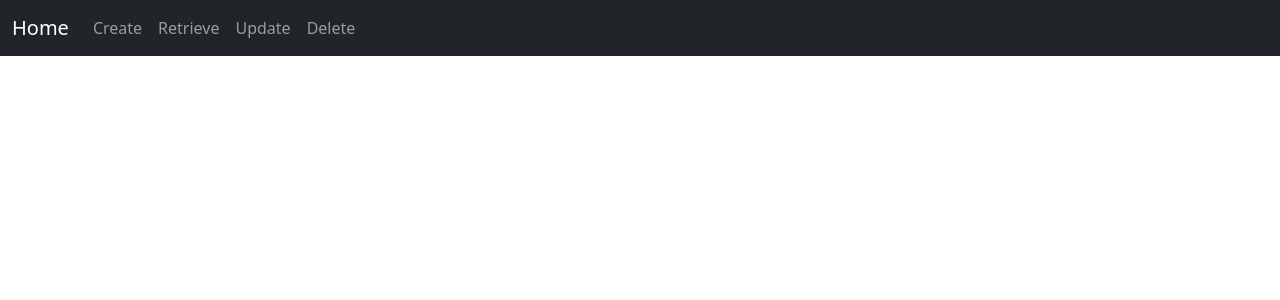
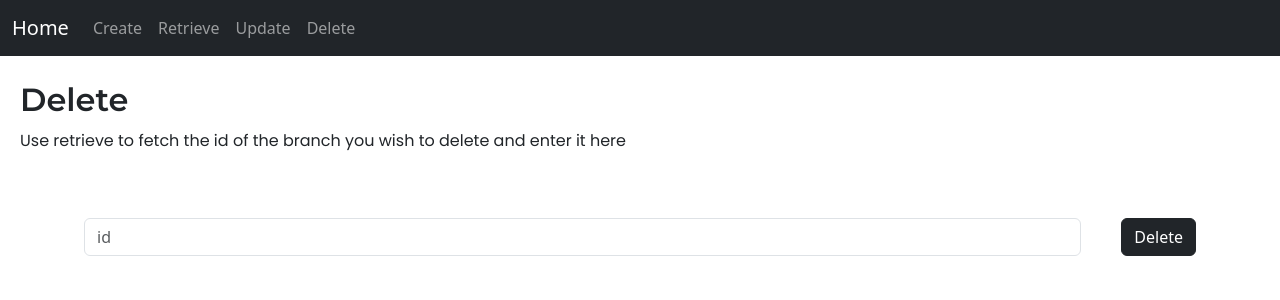
Before and after one commit to Riddikulus07/MultiClassDemo, a React (Vite) app in the folder client/: page /delete in a window 1280 px wide. Shown: the top 300 px of the page. Built offline with nearby package versions, Linux system fonts and the light colour scheme.

Commit message:
delete done

```diff
--- a/client/package.json
+++ b/client/package.json
@@ -18,6 +18,7 @@
     "react-dom": "^18.2.0",
     "react-icons": "^4.9.0",
     "react-router-dom": "^6.13.0",
+    "react-toastify": "^9.1.3",
     "sass": "^1.63.4"
   },
   "devDependencies": {
--- a/client/src/App.jsx
+++ b/client/src/App.jsx
@@ -4,6 +4,7 @@ import { BrowserRouter as Router, Routes, Route}from 'react-router-dom'
 import Create from './screens/Create/create';
 import Retrieve from './screens/Retrieve/Retrieve'
 import Navbar from './components/Navbar/Navbar'
+import Delete from './screens/Delete/Delete';
 
 function App() {
   // const [count, setCount] = useSate(0)
@@ -16,6 +17,7 @@ function App() {
           <Route path="/create" element={<Create/>} />
           <Route path='/' element={<Retrieve/>}/>
           <Route path='/retrieve' element={<Retrieve/>}/>
+          <Route path='/delete' element={<Delete/>}/>
         </Routes>
       </Router>
     </div>
--- /dev/null
+++ b/client/src/screens/Delete/Delete.jsx
@@ -0,0 +1,76 @@
+import "./Delete.scss";
+import Header from "../../components/Header/Header";
+import { useState } from "react";
+import axios from "axios";
+
+import { ToastContainer, toast } from "react-toastify";
+import "react-toastify/dist/ReactToastify.css";
+import { Spinner } from "react-bootstrap";
+
+const Delete = () => {
+  const [id, setId] = useState("");
+  const [waiting, setWaiting] = useState(false);
+
+  const showSuccess = () =>
+    toast.success(`Successfully deleted branch with id = ${id}.`);
+  const showFailure = () =>
+    toast.error("Couldn't execute the delete operation");
+
+  const deleteById = () => {
+    setWaiting(true);
+    axios
+      .delete(`http://localhost:8100/data-provider/v1/branch/${id}`)
+      .then((response) => {
+        if (response.status == 200) {
+          showSuccess();
+        } else {
+          showFailure();
+        }
+        setWaiting(false);
+      })
+      .catch((e) => {
+        showFailure();
+        setWaiting(false);
+      });
+  };
+
+  return (
+    <div className="Delete">
+      <Header
+        title="Delete"
+        description="Use retrieve to fetch the id of the branch you wish to delete and enter it here"
+      />
+      <div className="deleteinp d-flex flex-row justify-content-center">
+        <input
+          type="text"
+          className="form-control shadow-none"
+          placeholder="id"
+          onChange={(e) => {
+            setId(e.target.value);
+          }}
+        />
+        {waiting ? (
+          <Spinner />
+        ) : (
+          <button className="btn btn-dark" onClick={deleteById}>
+            Delete
+          </button>
+        )}
+      </div>
+      <ToastContainer
+        position="bottom-right"
+        autoClose={5000}
+        hideProgressBar={false}
+        newestOnTop={false}
+        closeOnClick
+        rtl={false}
+        pauseOnFocusLoss
+        draggable
+        pauseOnHover
+        theme="dark"
+      />
+    </div>
+  );
+};
+
+export default Delete;
--- /dev/null
+++ b/client/src/screens/Delete/Delete.scss
@@ -0,0 +1,8 @@
+.Delete{
+    .deleteinp{
+        padding : 5vh 5vw;
+        .form-control, .btn{
+            margin : 5px 20px;
+        }
+    }
+}
```
Also changed, not shown: 1 other file (tests, documents, lock files or other folders).
